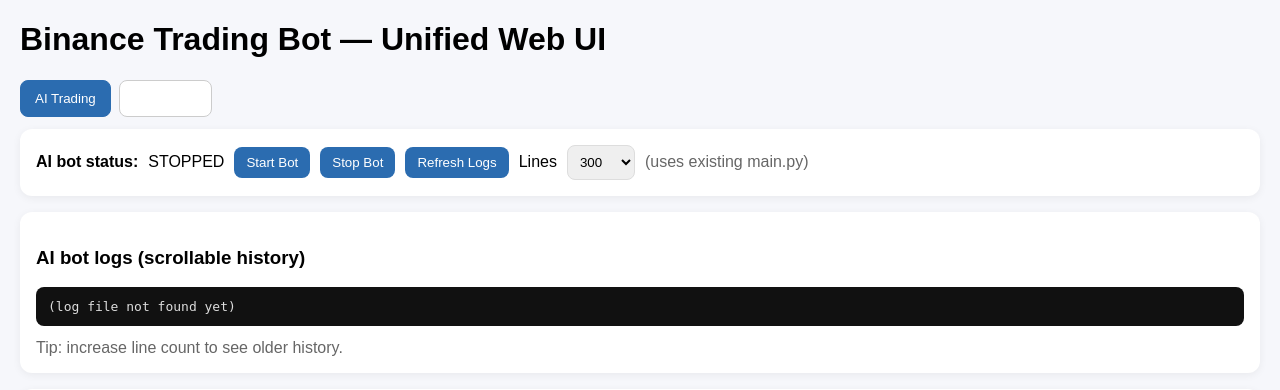
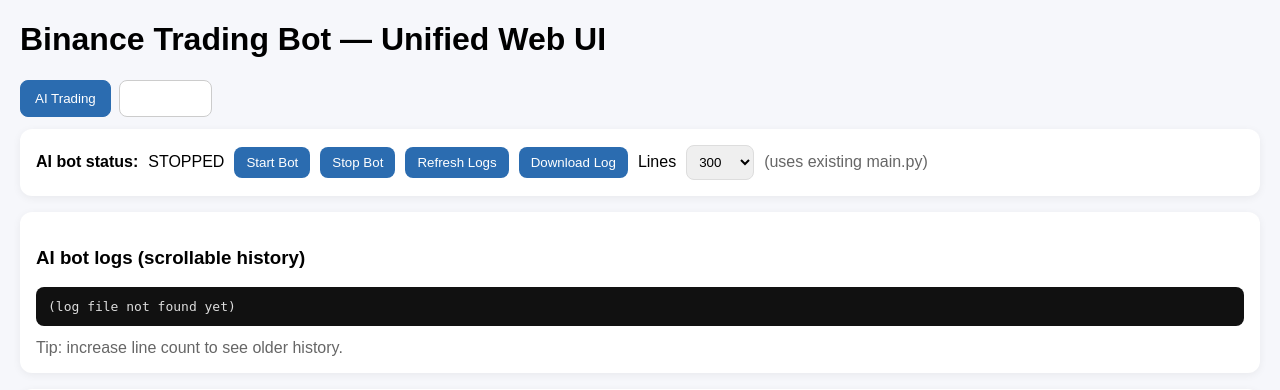
Before and after one commit to blue236/binance_trading_bot, a FastAPI app: page / in a window 1280 px wide. Shown: the top 390 px of the page. Run offline with FastAPI, Linux system fonts and the light colour scheme; data that the repository does not hold is empty.

Commit message:
Add AI bot log download endpoint and UI button

```diff
--- a/webapp/app.py
+++ b/webapp/app.py
@@ -11,7 +11,7 @@
 import yaml
 from apscheduler.schedulers.background import BackgroundScheduler
 from fastapi import FastAPI, Body, Request
-from fastapi.responses import HTMLResponse
+from fastapi.responses import HTMLResponse, FileResponse
 from fastapi.staticfiles import StaticFiles
 from fastapi.templating import Jinja2Templates
 
@@ -298,6 +298,14 @@
     return {"ok": True, "lines": lines, "tail": _tail_text(_ai_log_path(), lines)}
 
 
+@app.get("/api/ai/logs/download")
+def ai_logs_download():
+    path = _ai_log_path()
+    if not path.exists():
+        return {"ok": False, "error": "log file not found"}
+    return FileResponse(path=str(path), media_type="text/plain", filename="ai_bot.log")
+
+
 @app.get("/api/ai/config")
 def ai_config_get():
     return {"text": _load_ai_config_text()}
--- a/webapp/templates/index.html
+++ b/webapp/templates/index.html
@@ -36,6 +36,7 @@
       <button id="aiStart">Start Bot</button>
       <button id="aiStop">Stop Bot</button>
       <button id="aiLogRefresh">Refresh Logs</button>
+      <button id="aiLogDownload">Download Log</button>
       <label>Lines</label>
       <select id="aiLogLines">
         <option value="50">50</option>
@@ -294,6 +295,7 @@
   document.getElementById('aiStart').onclick=aiStart;
   document.getElementById('aiStop').onclick=aiStop;
   document.getElementById('aiLogRefresh').onclick=()=>refreshAiLogs();
+  document.getElementById('aiLogDownload').onclick=()=>{ window.location.href='/api/ai/logs/download'; };
   document.getElementById('aiLogLines').onchange=()=>refreshAiLogs();
   document.getElementById('aiCfgReload').onclick=reloadAiCfg;
   document.getElementById('aiCfgSave').onclick=saveAiCfg;
```
